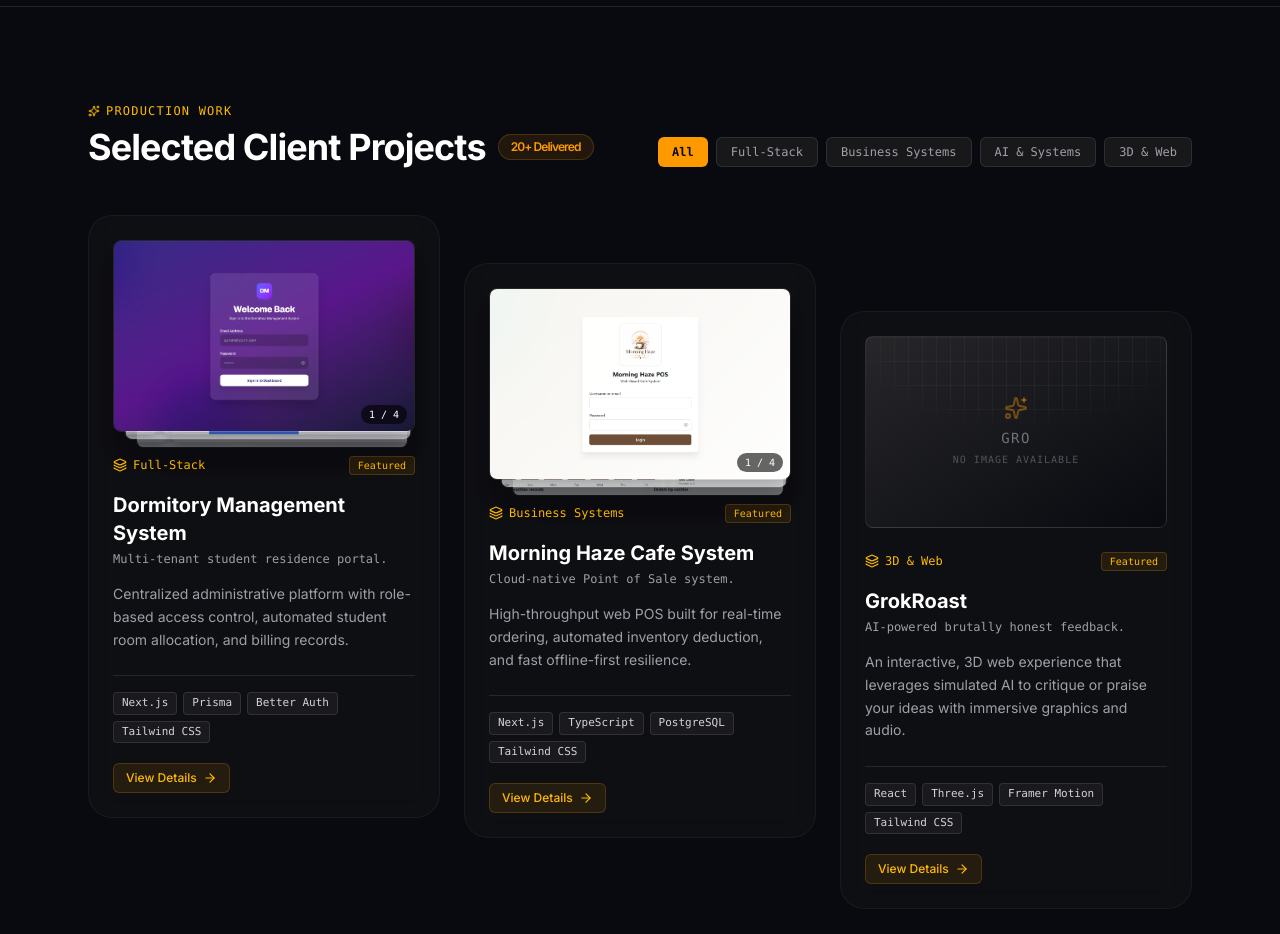
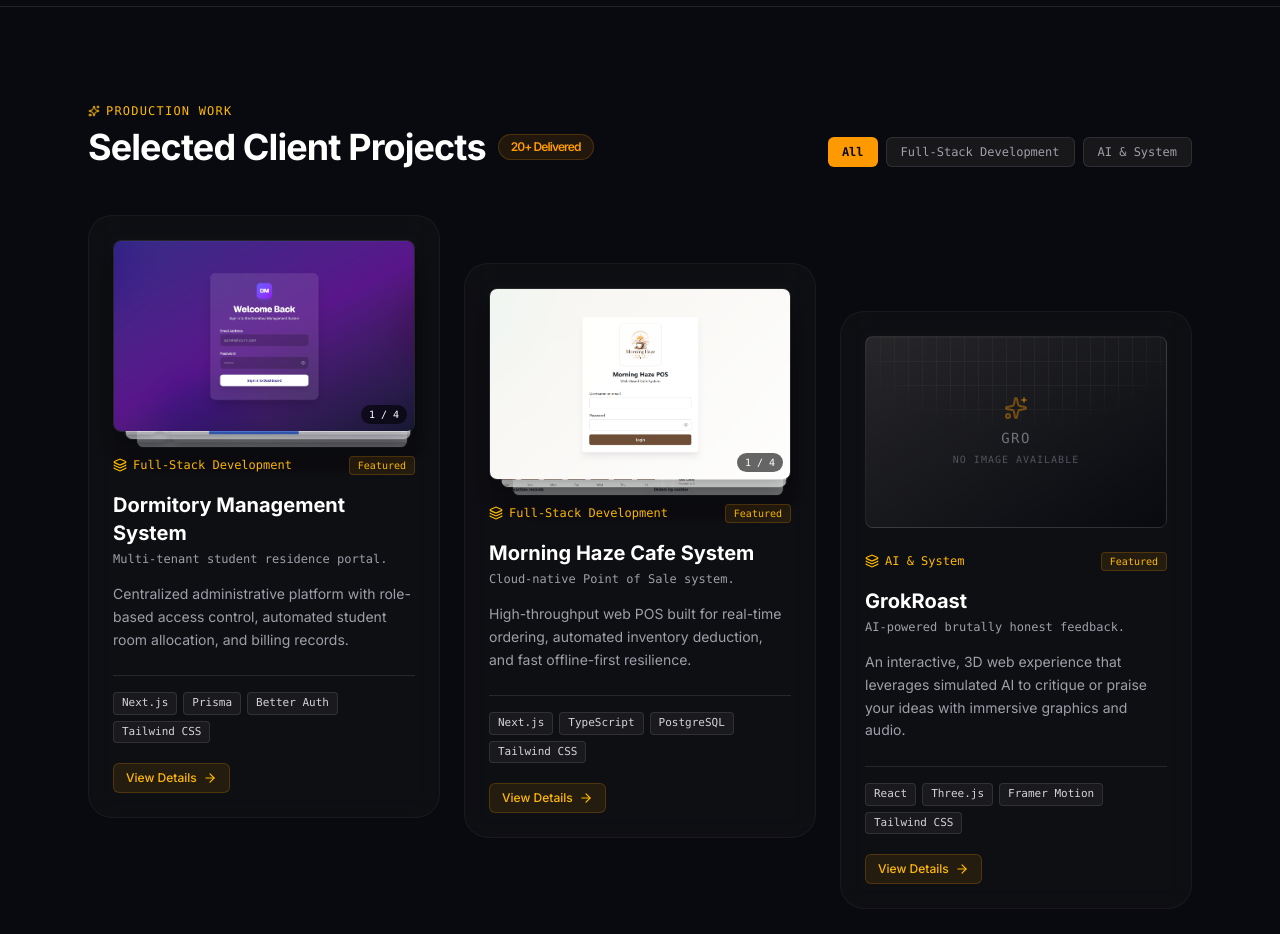
Before and after one commit to ThantZin01/portfolio-website, a Next.js app: page / in a window 1280 px wide. Shown: the part 2620-3554 px from the top of the page. Built offline with nearby package versions, Linux system fonts and the light colour scheme.

Commit message:
Project Arrangement Update

```diff
--- a/src/components/projects/ProjectsSection.tsx
+++ b/src/components/projects/ProjectsSection.tsx
@@ -26,7 +26,7 @@ function GithubIcon(props: React.SVGProps<SVGSVGElement>) {
     );
 }
 
-const CATEGORIES = ["All", "Full-Stack", "Business Systems", "AI & Systems", "3D & Web"] as const;
+const CATEGORIES = ["All", "Full-Stack Development", "AI & System"] as const;
 
 function ProjectCard({ project }: { project: Project }) {
     const [imageIndex, setImageIndex] = useState(0);
--- a/src/data/projects.ts
+++ b/src/data/projects.ts
@@ -3,7 +3,7 @@ export interface Project {
     title: string;
     tagline: string;
     description: string;
-    category: "Full-Stack" | "AI & Systems" | "3D & Web" | "Business Systems";
+    category: "Full-Stack Development" | "AI & System";
     techStack: string[];
     liveUrl?: string;
     githubUrl?: string;
@@ -17,7 +17,7 @@ export const projectsData: Project[] = [
         title: "Dormitory Management System",
         tagline: "Multi-tenant student residence portal.",
         description: "Centralized administrative platform with role-based access control, automated student room allocation, and billing records.",
-        category: "Full-Stack",
+        category: "Full-Stack Development",
         techStack: ["Next.js", "Prisma", "Better Auth", "Tailwind CSS"],
         liveUrl: "",
         githubUrl: "",
@@ -34,7 +34,7 @@ export const projectsData: Project[] = [
         title: "Morning Haze Cafe System",
         tagline: "Cloud-native Point of Sale system.",
         description: "High-throughput web POS built for real-time ordering, automated inventory deduction, and fast offline-first resilience.",
-        category: "Business Systems",
+        category: "Full-Stack Development",
         techStack: ["Next.js", "TypeScript", "PostgreSQL", "Tailwind CSS"],
         liveUrl: "",
         githubUrl: "",
@@ -51,7 +51,7 @@ export const projectsData: Project[] = [
         title: "GrokRoast",
         tagline: "AI-powered brutally honest feedback.",
         description: "An interactive, 3D web experience that leverages simulated AI to critique or praise your ideas with immersive graphics and audio.",
-        category: "3D & Web",
+        category: "AI & System",
         techStack: ["React", "Three.js", "Framer Motion", "Tailwind CSS"],
         liveUrl: "",
         githubUrl: "",
```
